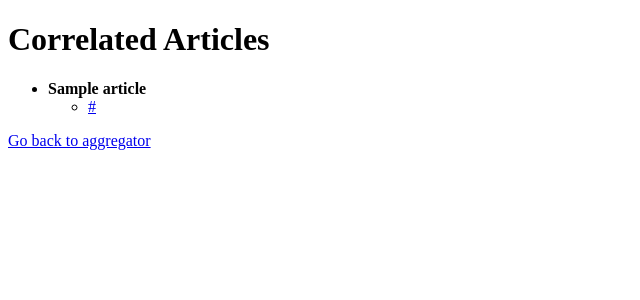
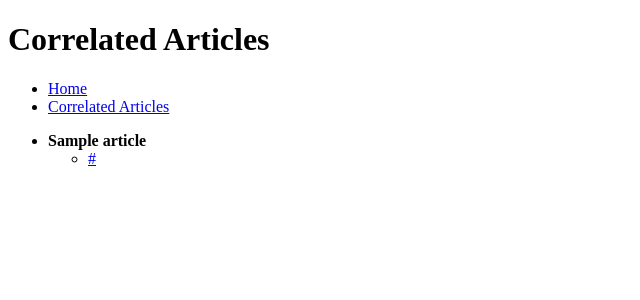
Before and after one commit to hlan-net/moirai, a Flask app: template templates/correlated.html in a window 1280 px wide. Shown: the top 300 px of the page, without its empty margins (0-640 px from the left). Run offline with Flask 2, Linux system fonts and the light colour scheme; the template is opened without the code that fills it: most values are stand-ins (such as "Sample title", 1, 10 or a date in 2020); some libraries are stand-ins or nearby versions.

Commit message:
added navigation

```diff
--- a/app.py
+++ b/app.py
@@ -12,15 +12,23 @@ app = Flask(__name__)
 app.config["MONGO_URI"] = "mongodb://mongo:27017/rss_aggregator"
 mongo = PyMongo(app)
 
+def read_feed_urls(file_path):
+    """Read feed URLs from a given file."""
+    with open(file_path, 'r') as file:
+        return [line.strip() for line in file if line.strip()]
+
 def save_feed_urls(feed_urls):
+    """Save feed URLs to MongoDB."""
     for url in feed_urls:
         if not mongo.db.feeds.find_one({"url": url}):
             mongo.db.feeds.insert_one({"url": url})
 
 def get_feed_urls():
+    """Get feed URLs from MongoDB."""
     return [feed['url'] for feed in mongo.db.feeds.find()]
 
 def fetch_feeds(feed_urls):
+    """Fetch feeds from the provided URLs."""
     feeds = []
     articles = []  # Store articles for correlation
     for url in feed_urls:
@@ -43,6 +51,7 @@ def fetch_feeds(feed_urls):
     return feeds, articles
 
 def correlate_articles(articles):
+    """Correlate articles based on cosine similarity of their titles."""
     titles = [article['title'] for article in articles]
     vectorizer = TfidfVectorizer().fit_transform(titles)
     vectors = vectorizer.toarray()
@@ -66,7 +75,7 @@ def index():
         if file:
             file_path = "feeds.txt"
             file.save(file_path)  # Save uploaded file
-            feed_urls = read_feed_urls(file_path)
+            feed_urls = read_feed_urls(file_path)  # Read feed URLs from the uploaded file
             save_feed_urls(feed_urls)  # Save feeds to MongoDB
             feeds, articles = fetch_feeds(feed_urls)  # Fetch feeds
             return render_template("index.html", feeds=feeds)
@@ -77,6 +86,7 @@ def index():
 
 @app.route("/correlated")
 def correlated():
+    """Display correlated articles based on title similarity."""
     all_articles = mongo.db.articles.find()
     articles = [{'title': a['title'], 'link': a['link']} for a in all_articles]
     correlated_articles = correlate_articles(articles)
--- a/templates/correlated.html
+++ b/templates/correlated.html
@@ -7,6 +7,16 @@
 </head>
 <body>
     <h1>Correlated Articles</h1>
+
+    <!-- Navigation Links -->
+    <nav>
+        <ul>
+            <li><a href="/">Home</a></li>
+            <li><a href="/correlated">Correlated Articles</a></li>
+            <!-- Add more links here if you have other templates -->
+        </ul>
+    </nav>
+
     <ul>
         {% for title, links in articles.items() %}
             <li>
@@ -19,6 +29,5 @@
             </li>
         {% endfor %}
     </ul>
-    <a href="/">Go back to aggregator</a>
 </body>
 </html>
```
Also changed, not shown: templates/index.html (+11 -1 lines).
